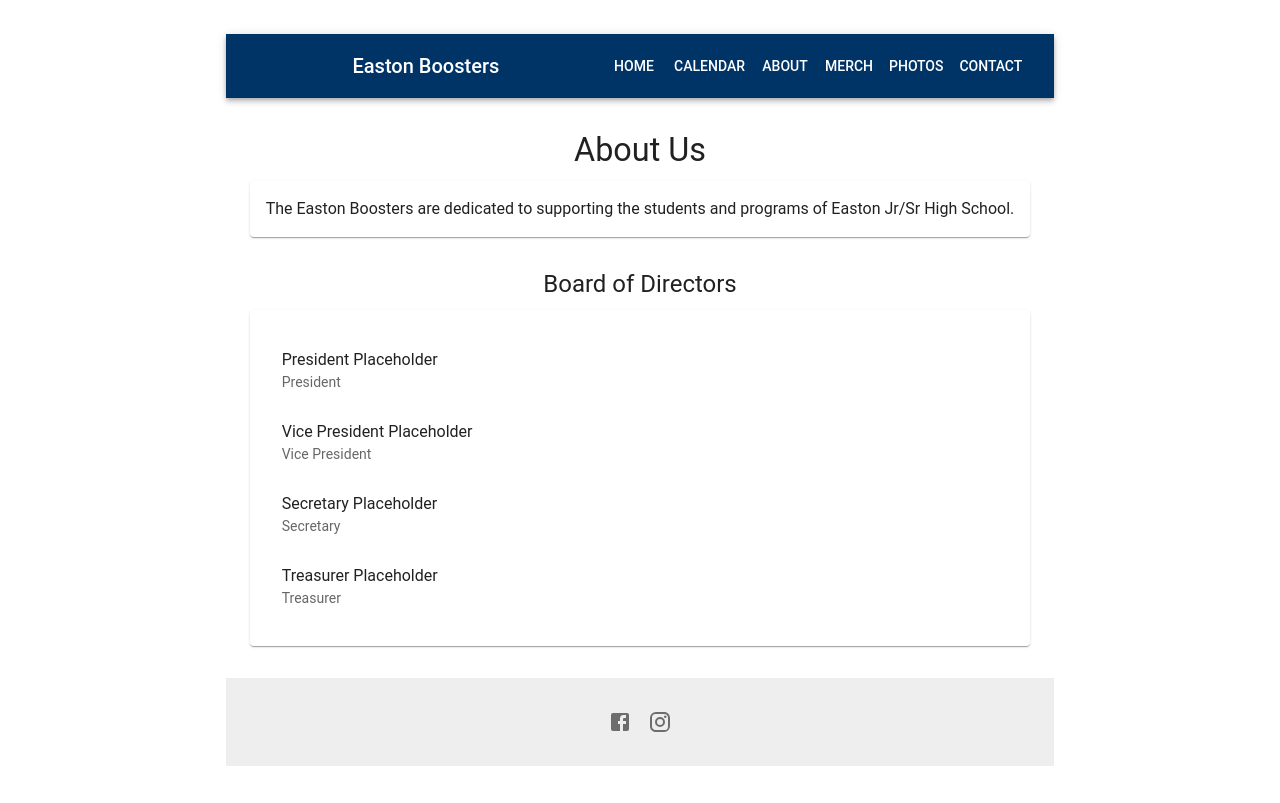
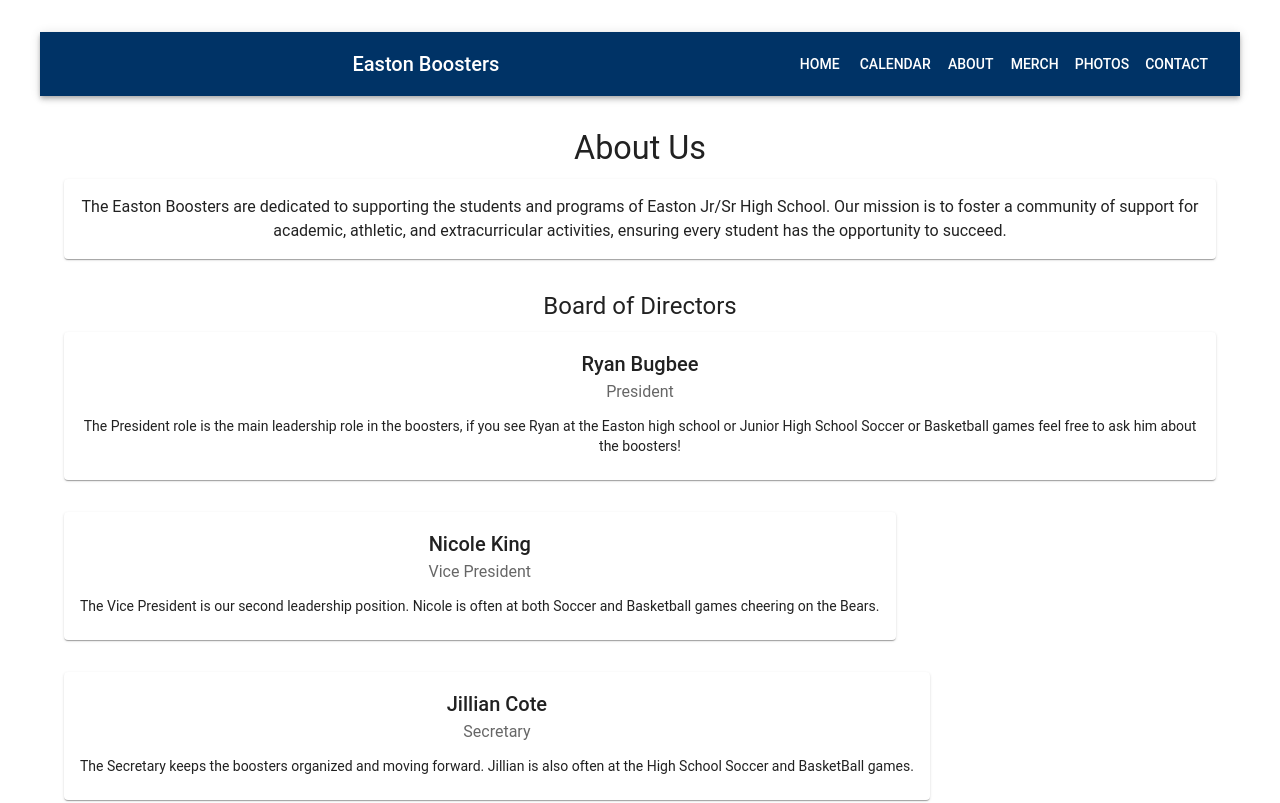
Before and after one commit to EastonBoosters/eastonboosters.github.io, a React (Vite) app: page /#/about in a window 1280 px wide. Shown: the top 803 px of the page. Built offline with nearby package versions, Linux system fonts and the light colour scheme.

Commit message:
feat: Update About, Calendar, and SocialWidget components

```diff
--- a/src/pages/About.tsx
+++ b/src/pages/About.tsx
@@ -4,16 +4,38 @@ import {
   Typography,
   Paper,
   Box,
-  List,
-  ListItem,
-  ListItemText,
+  Grid,
+  Card,
+  CardContent,
 } from "@mui/material";
 
-const boardMembers = [
-  { name: "President Placeholder", role: "President" },
-  { name: "Vice President Placeholder", role: "Vice President" },
-  { name: "Secretary Placeholder", role: "Secretary" },
-  { name: "Treasurer Placeholder", role: "Treasurer" },
+interface BoardMember {
+  name: string;
+  role: string;
+  bio?: string;
+}
+
+const boardMembers: BoardMember[] = [
+  {
+    name: "Ryan Bugbee",
+    role: "President",
+    bio: "The President role is the main leadership role in the boosters, if you see Ryan at the Easton high school or Junior High School Soccer or Basketball games feel free to ask him about the boosters!",
+  },
+  {
+    name: "Nicole King",
+    role: "Vice President",
+    bio: "The Vice President is our second leadership position. Nicole is often at both Soccer and Basketball games cheering on the Bears.",
+  },
+  {
+    name: "Jillian Cote",
+    role: "Secretary",
+    bio: "The Secretary keeps the boosters organized and moving forward. Jillian is also often at the High School Soccer and BasketBall games.",
+  },
+  {
+    name: "Kathy Gundy",
+    role: "Treasurer",
+    bio: "The treasurer keeps track of all of our expenses and net assets. Kathy is also normally seen at both High School and Jr High soccer games and coaching the Cheerleaders at Basketball and other events.",
+  },
 ];
 
 const About: React.FC = () => {
@@ -24,24 +46,33 @@ const About: React.FC = () => {
           About Us
         </Typography>
         <Paper sx={{ p: 2, mb: 4 }}>
-          {/* Add about content here */}
           <Typography>
             The Easton Boosters are dedicated to supporting the students and
-            programs of Easton Jr/Sr High School.
+            programs of Easton Jr/Sr High School. Our mission is to foster a
+            community of support for academic, athletic, and extracurricular
+            activities, ensuring every student has the opportunity to succeed.
           </Typography>
         </Paper>
         <Typography variant="h5" component="h2" gutterBottom>
           Board of Directors
         </Typography>
-        <Paper sx={{ p: 2 }}>
-          <List>
-            {boardMembers.map((member, index) => (
-              <ListItem key={index}>
-                <ListItemText primary={member.name} secondary={member.role} />
-              </ListItem>
-            ))}
-          </List>
-        </Paper>
+        <Grid container spacing={4}>
+          {boardMembers.map((member, index) => (
+            <Grid xs={12} sm={6} md={4} key={index}>
+              <Card sx={{ height: "100%" }}>
+                <CardContent>
+                  <Typography variant="h6" component="div">
+                    {member.name}
+                  </Typography>
+                  <Typography sx={{ mb: 1.5 }} color="text.secondary">
+                    {member.role}
+                  </Typography>
+                  <Typography variant="body2">{member.bio}</Typography>
+                </CardContent>
+              </Card>
+            </Grid>
+          ))}
+        </Grid>
       </Box>
     </Container>
   );
```
